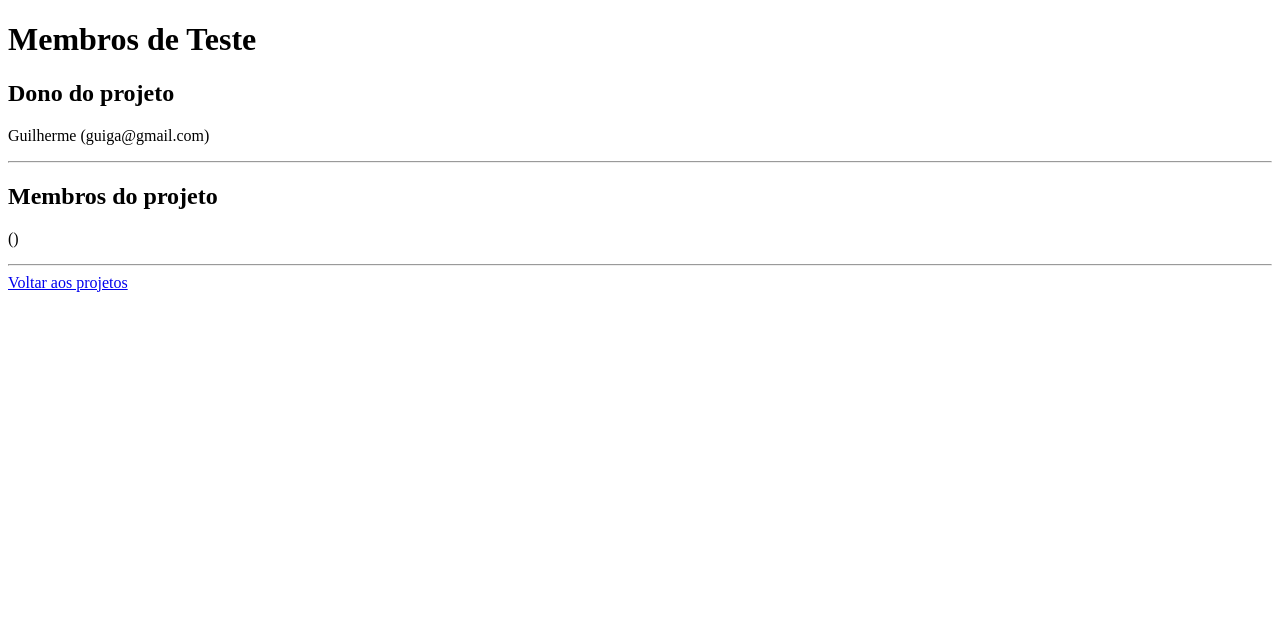
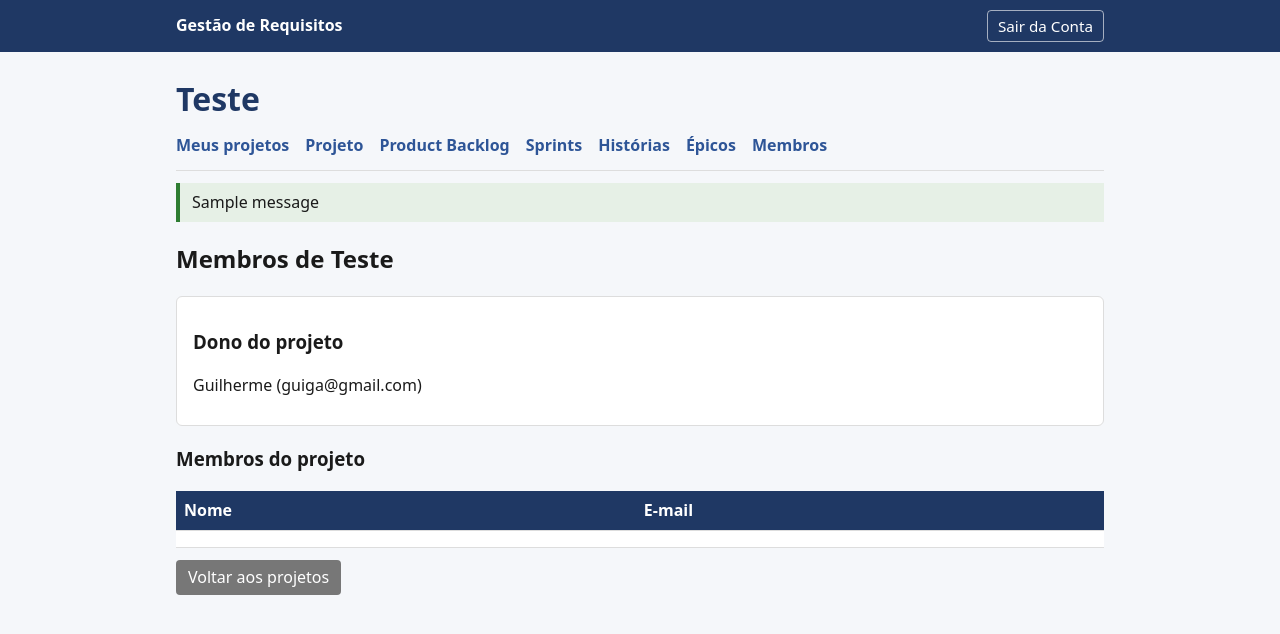
Before and after one commit to EngSoftware-26-2/Project_EngSoftware, a Django app: page /projetos/1/membros/ in a window 1280 px wide. Shown: the top 634 px of the page. Run offline with Django 5.2, Linux system fonts and the light colour scheme; a user stored in the database is signed in; data comes from the database, SQL or seed files in the repository; tables that the repository leaves empty hold one stand-in row (values such as "Sample post"); one stand-in notice (Sample message) is shown; lists and menus that the app fills with data are empty.

Commit message:
Visual único em todas as telas: layout comum com barra do topo, abas do projeto, botões e tabelas

```diff
--- a/core/templates/core/base.html
+++ b/core/templates/core/base.html
@@ -1,44 +1,16 @@
-{# Layout base das telas de histórias e épicos #}
-<!DOCTYPE html>
-<html lang="pt-br">
-<head>
-  <meta charset="utf-8">
-  <meta name="viewport" content="width=device-width, initial-scale=1">
-  <title>{% block titulo %}Gestão de requisitos{% endblock %}</title>
-  <style>
-    body { font-family: system-ui, sans-serif; max-width: 960px; margin: 0 auto; padding: 16px; color: #1a1a1a; }
-    nav a { margin-right: 16px; }
-    table { width: 100%; border-collapse: collapse; margin-top: 12px; }
-    th, td { text-align: left; padding: 8px; border-bottom: 1px solid #ddd; vertical-align: top; }
-    th { background: #1F3864; color: #fff; }
-    .botao { display: inline-block; padding: 6px 12px; background: #1F3864; color: #fff; text-decoration: none; border: 0; border-radius: 4px; cursor: pointer; font: inherit; }
-    .botao.perigo { background: #b00020; }
-    .botao.secundario { background: #777; }
-    .mensagem { padding: 8px 12px; background: #e6f0e6; border-left: 4px solid #2e7d32; margin: 12px 0; }
-    .erro, .errorlist { color: #b00020; }
-    .mensagem.erro-msg { background: #fdecee; border-left-color: #b00020; }
-    form p { margin: 10px 0; }
-    form label { display: block; font-weight: 600; }
-    input[type=text], input[type=number], textarea, select { width: 100%; max-width: 520px; padding: 6px; box-sizing: border-box; }
-    .helptext { display: block; color: #666; font-size: .85em; }
-    fieldset { border: 1px solid #ddd; margin: 16px 0; padding: 8px 16px; }
-    .vazio { color: #666; font-style: italic; }
-  </style>
-</head>
-<body>
-  <header>
+{% extends "core/base_site.html" %}
+{% comment %} Layout das telas de dentro de um projeto: nome do projeto e as abas de navegação {% endcomment %}
+{% block cabecalho %}
+<div class="cabecalho">
   <h1>{{ projeto.nome }}</h1>
-    <nav>
+  <nav class="abas">
     <a href="{% url 'inicio' %}">Meus projetos</a>
     <a href="{% url 'detalhe_projeto' projeto.id %}">Projeto</a>
     {% if projeto.product_backlog %}<a href="{% url 'product_backlog' projeto.id %}">Product Backlog</a>{% endif %}
     <a href="{% url 'sprint_lista' projeto.id %}">Sprints</a>
     <a href="{% url 'historia_lista' projeto.id %}">Histórias</a>
     <a href="{% url 'epico_lista' projeto.id %}">Épicos</a>
+    <a href="{% url 'membros_projeto' projeto.id %}">Membros</a>
   </nav>
-  </header>
-  {% comment %} Mensagens de erro (ex.: ao mover história) aparecem em vermelho {% endcomment %}
-  {% for m in messages %}<div class="mensagem{% if m.tags == 'error' %} erro-msg{% endif %}">{{ m }}</div>{% endfor %}
-  <main>{% block conteudo %}{% endblock %}</main>
-</body>
-</html>
+</div>
+{% endblock %}
--- /dev/null
+++ b/core/templates/core/base_site.html
@@ -0,0 +1,66 @@
+{% comment %} Layout comum de todas as telas do sistema: cores, fontes, botões, tabelas,
+   formulários e a barra do topo com o nome do usuário e o botão de sair. {% endcomment %}
+<!DOCTYPE html>
+<html lang="pt-br">
+<head>
+  <meta charset="utf-8">
+  <meta name="viewport" content="width=device-width, initial-scale=1">
+  <title>{% block titulo %}Gestão de Requisitos{% endblock %}</title>
+  <style>
+    :root { --azul: #1F3864; --azul-claro: #2E5597; --vermelho: #b00020; --cinza: #666; --borda: #ddd; --fundo: #f5f7fa; }
+    * { box-sizing: border-box; }
+    body { font-family: system-ui, -apple-system, "Segoe UI", sans-serif; margin: 0; color: #1a1a1a; background: var(--fundo); line-height: 1.45; }
+    a { color: var(--azul-claro); }
+    .topo { background: var(--azul); color: #fff; }
+    .topo-conteudo { max-width: 960px; margin: 0 auto; padding: 10px 16px; display: flex; align-items: center; justify-content: space-between; gap: 12px; flex-wrap: wrap; }
+    .topo a { color: #fff; text-decoration: none; font-weight: 600; }
+    .topo .usuario { display: flex; align-items: center; gap: 12px; font-size: .95em; }
+    .topo form { margin: 0; }
+    .topo button { background: transparent; border: 1px solid rgba(255,255,255,.6); padding: 4px 10px; }
+    .pagina { max-width: 960px; margin: 0 auto; padding: 16px; }
+    .cabecalho h1 { margin: 8px 0 4px; color: var(--azul); }
+    nav.abas { display: flex; flex-wrap: wrap; gap: 4px 16px; padding: 8px 0 12px; border-bottom: 1px solid var(--borda); margin-bottom: 8px; }
+    nav.abas a { text-decoration: none; font-weight: 600; }
+    .cartao { background: #fff; border: 1px solid var(--borda); border-radius: 6px; padding: 12px 16px; margin: 12px 0; }
+    .cartao-estreito { max-width: 420px; margin: 40px auto; }
+    .acoes { display: flex; flex-wrap: wrap; gap: 8px; align-items: center; margin: 12px 0; }
+    .acoes form { margin: 0; }
+    table { width: 100%; border-collapse: collapse; margin-top: 12px; background: #fff; }
+    th, td { text-align: left; padding: 8px; border-bottom: 1px solid var(--borda); vertical-align: top; }
+    th { background: var(--azul); color: #fff; }
+    button, .botao { display: inline-block; padding: 6px 12px; background: var(--azul); color: #fff; text-decoration: none; border: 0; border-radius: 4px; cursor: pointer; font: inherit; }
+    button.perigo, .botao.perigo { background: var(--vermelho); }
+    button.secundario, .botao.secundario { background: #777; }
+    .mensagem { padding: 8px 12px; background: #e6f0e6; border-left: 4px solid #2e7d32; margin: 12px 0; }
+    .mensagem.erro-msg { background: #fdecee; border-left-color: var(--vermelho); }
+    .erro, .errorlist { color: var(--vermelho); }
+    .errorlist { padding-left: 18px; margin: 4px 0; }
+    form p { margin: 10px 0; }
+    form label { display: block; font-weight: 600; }
+    input[type=text], input[type=email], input[type=password], input[type=number], input[type=date], textarea, select { width: 100%; max-width: 520px; padding: 6px; border: 1px solid #bbb; border-radius: 4px; font: inherit; }
+    .helptext { display: block; color: var(--cinza); font-size: .85em; }
+    fieldset { border: 1px solid var(--borda); margin: 16px 0; padding: 8px 16px; background: #fff; }
+    .vazio { color: var(--cinza); font-style: italic; }
+    .etiqueta { display: inline-block; padding: 1px 8px; border-radius: 10px; background: #e3e9f4; color: var(--azul); font-size: .85em; font-weight: 600; }
+  </style>
+</head>
+<body>
+  <div class="topo">
+    <div class="topo-conteudo">
+      <a href="{% if request.user.is_authenticated %}{% url 'inicio' %}{% else %}{% url 'login' %}{% endif %}">Gestão de Requisitos</a>
+      {% if request.user.is_authenticated %}
+      <div class="usuario">
+        <span>{{ request.user.first_name|default:request.user.email }}</span>
+        <form method="post" action="{% url 'logout' %}">{% csrf_token %}<button type="submit">Sair da Conta</button></form>
+      </div>
+      {% endif %}
+    </div>
+  </div>
+  <div class="pagina">
+    {% block cabecalho %}{% endblock %}
+    {% comment %} Mensagens de sucesso em verde e de erro em vermelho {% endcomment %}
+    {% for m in messages %}<div class="mensagem{% if m.tags == 'error' %} erro-msg{% endif %}" role="alert">{{ m }}</div>{% endfor %}
+    <main>{% block conteudo %}{% endblock %}</main>
+  </div>
+</body>
+</html>
--- a/core/templates/core/membros_projeto.html
+++ b/core/templates/core/membros_projeto.html
@@ -1,72 +1,46 @@
+{% extends "core/base.html" %}
+{% block titulo %}Membros do Projeto{% endblock %}
+{% block conteudo %}
+<h2>Membros de {{ projeto.nome }}</h2>
 
-<!DOCTYPE html>
-<html lang="pt-br">
-<head>
-    <meta charset="UTF-8">
-    <title>Membros do Projeto</title>
-</head>
-<body>
-
-    <h1>Membros de {{ projeto.nome }}</h1>
-
-    <h2>Dono do projeto</h2>
-    <p>
-        {{ projeto.dono.first_name }}
-        ({{ projeto.dono.email }})
-    </p>
-
-    <hr>
+<div class="cartao">
+  <h3>Dono do projeto</h3>
+  <p>{{ projeto.dono.first_name }} ({{ projeto.dono.email }})</p>
+</div>
 
 {% if projeto.dono_id == request.user.id %}
-    <h2>Adicionar membro</h2>
-
+<div class="cartao">
+  <h3>Adicionar membro</h3>
   <form method="post">
     {% csrf_token %}
-
     {{ form.as_p }}
-
-        <button type="submit">
-            Adicionar membro
-        </button>
+    <button type="submit">Adicionar membro</button>
   </form>
-
-    <hr>
-
-    {% endif %}
-    <h2>Membros do projeto</h2>
-
-    {% for membro in membros %}
-
-        <p>
-            {{ membro.first_name }}
-            ({{ membro.email }})
-        </p>
-
-        {% if projeto.dono_id == request.user.id %}
-        <form
-            method="post"
-            action="{% url 'remover_membro' projeto.id membro.id %}"
-            onsubmit="return confirm('Deseja remover este membro?')"
-        >
-            {% csrf_token %}
-
-            <button type="submit">
-                Remover
-            </button>
-        </form>
+</div>
 {% endif %}
 
-        <hr>
+<h3>Membros do projeto</h3>
+{% if membros %}
+<table>
+  <tr><th>Nome</th><th>E-mail</th>{% if projeto.dono_id == request.user.id %}<th></th>{% endif %}</tr>
+  {% for membro in membros %}
+  <tr>
+    <td>{{ membro.first_name }}</td>
+    <td>{{ membro.email }}</td>
+    {% if projeto.dono_id == request.user.id %}
+    <td>
+      <form method="post" action="{% url 'remover_membro' projeto.id membro.id %}" onsubmit="return confirm('Deseja remover este membro?')">
+        {% csrf_token %}
+        <button type="submit" class="perigo">Remover</button>
+      </form>
+    </td>
+    {% endif %}
+  </tr>
+  {% endfor %}
+</table>
+{% else %}
+<p class="vazio">Este projeto ainda não possui membros.</p>
+{% endif %}
 
-    {% empty %}
-
-        <p>Este projeto ainda não possui membros.</p>
-
-    {% endfor %}
-
-    <a href="{% url 'inicio' %}">
-        Voltar aos projetos
-    </a>
-
-</body>
-</html>
+<div class="acoes"><a class="botao secundario" href="{% url 'inicio' %}">Voltar aos projetos</a></div>
+{% endblock %}
```
Also changed, not shown: core/templates/core/cadastro.html (+7 -17 lines), core/templates/core/confirmar_exclusao.html (+14 -7 lines), core/templates/core/criar_projeto.html (+13 -29 lines), core/templates/core/detalhe_projeto.html (+23 -18 lines), core/templates/core/formulario.html (+13 -8 lines), core/templates/core/inicio.html (+22 -66 lines), core/templates/core/login.html (+7 -17 lines), core/templates/core/product_backlog.html (+23 -18 lines). Lines whose indentation alone changed are shown as unchanged.
